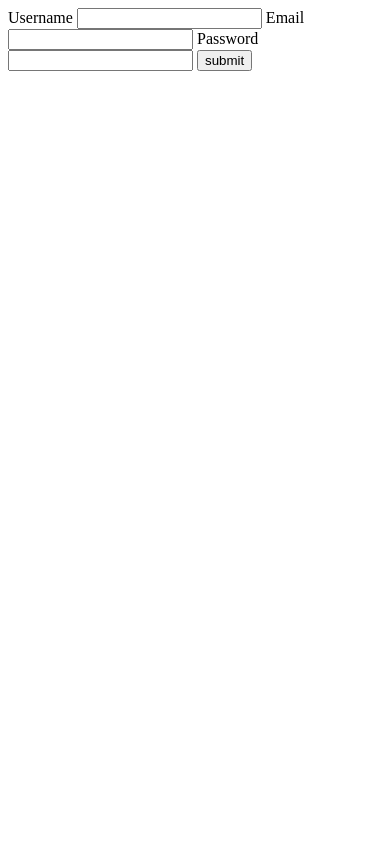
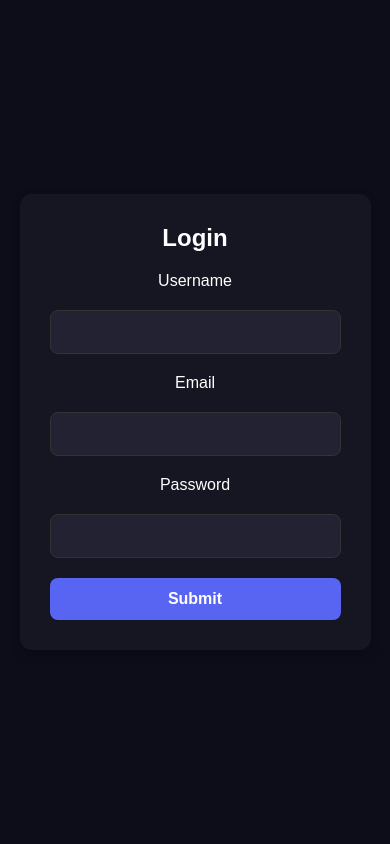
Before and after one commit to RayGSkola/Discord-2.0, a Node server app: page /login in a window 390 px wide. Run offline with Node 20, Linux system fonts and the light colour scheme; some libraries are stand-ins or nearby versions.

Commit message:
FIxade login och börjat på själva messages

```diff
--- a/Public/style.css
+++ b/Public/style.css
@@ -0,0 +1,211 @@
+* {
+    margin: 0;
+    padding: 0;
+    box-sizing: border-box;
+}
+
+html, body {
+    width: 100%;
+    height: 100%;
+    overflow: hidden;
+    background-color: #0d0d1a;
+    color: white;
+    font-family: 'Poppins', sans-serif; /* Softer font */
+}
+
+/* General Chat Layout */
+.chat-container {
+    display: flex;
+    height: 100vh;
+    background-color: #0e0e10;
+}
+
+/* Sidebar (Friend List) */
+.sidebar {
+    width: 22%;
+    background-color: #18181b;
+    padding: 20px;
+    overflow-y: auto;
+    display: flex;
+    flex-direction: column;
+    gap: 10px;
+    box-shadow: 2px 0 10px rgba(0, 0, 0, 0.2);
+}
+
+.sidebar h2 {
+    font-size: 18px;
+    font-weight: 600;
+    margin-bottom: 10px;
+    color: #b3b3b3;
+}
+
+.friend-list {
+    list-style: none;
+    padding: 0;
+}
+
+.friend {
+    padding: 12px;
+    background: #25252b;
+    border-radius: 8px;
+    cursor: pointer;
+    display: flex;
+    align-items: center;
+    transition: 0.3s;
+}
+
+.friend:hover {
+    background: #33333b;
+}
+
+/* Chat Window */
+.chat-window {
+    flex-grow: 1;
+    display: flex;
+    flex-direction: column;
+    justify-content: space-between;
+    background: #1b1b22;
+    padding: 20px;
+    border-left: 1px solid #25252b;
+}
+
+/* Chat Header */
+.chat-header {
+    font-size: 20px;
+    font-weight: 600;
+    padding-bottom: 10px;
+    border-bottom: 1px solid #25252b;
+}
+
+/* Messages */
+.messages {
+    flex-grow: 1;
+    overflow-y: auto;
+    padding: 15px;
+    display: flex;
+    flex-direction: column;
+    gap: 12px;
+}
+
+/* Chat Input */
+.chat-input {
+    display: flex;
+    background: #25252b;
+    padding: 12px;
+    border-radius: 8px;
+}
+
+.chat-input input {
+    flex-grow: 1;
+    padding: 10px;
+    border: none;
+    border-radius: 8px;
+    outline: none;
+    background: #33333b;
+    color: white;
+    transition: 0.3s;
+}
+
+.chat-input input:focus {
+    background: #40404a;
+}
+
+.chat-input button {
+    background: #5865F2;
+    border: none;
+    padding: 10px 18px;
+    color: white;
+    cursor: pointer;
+    border-radius: 8px;
+    margin-left: 10px;
+    transition: 0.3s;
+}
+
+.chat-input button:hover {
+    background: #4752c4;
+}
+
+/* General Auth Page Styling */
+.auth-container {
+    display: flex;
+    justify-content: center;
+    align-items: center;
+    width: 100vw;
+    height: 100vh;
+    background: #0d0d1a;
+}
+
+.auth-form {
+    width: 400px;
+    background-color: #161622;
+    padding: 40px;
+    border-radius: 12px;
+    box-shadow: 0 4px 10px rgba(0, 0, 0, 0.3);
+    display: flex;
+    flex-direction: column;
+    gap: 20px;
+    text-align: center;
+}
+
+.auth-form h2 {
+    color: white;
+    font-size: 24px;
+    font-weight: 600;
+}
+
+.auth-form input {
+    width: 100%;
+    padding: 12px;
+    background-color: #222233;
+    border: 1px solid #333;
+    border-radius: 8px;
+    color: white;
+    font-size: 16px;
+}
+
+.auth-form input:focus {
+    background-color: #33334a;
+    outline: none;
+}
+
+.auth-form button {
+    width: 100%;
+    padding: 12px;
+    background-color: #5865F2;
+    border: none;
+    border-radius: 8px;
+    color: white;
+    font-size: 16px;
+    font-weight: 600;
+    cursor: pointer;
+    transition: background 0.3s;
+}
+
+.auth-form button:hover {
+    background-color: #4752c4;
+}
+
+/* Link to Register/Login */
+.auth-links {
+    font-size: 14px;
+    color: #a0a0c0;
+}
+
+.auth-links a {
+    color: #5865F2;
+    text-decoration: none;
+    font-weight: bold;
+    transition: color 0.3s;
+}
+
+.auth-links a:hover {
+    color: #4752c4;
+}
+
+/* Responsive Adjustments */
+@media (max-width: 500px) {
+    .auth-form {
+        width: 90%;
+        padding: 30px;
+    }
+}
--- a/server.js
+++ b/server.js
@@ -8,7 +8,7 @@ const dotenv = require("dotenv");
 const db = require("./server/config/db");
 const authRoutes = require("./server/routes/auth");
 const chatRoutes = require("./server/routes/chat");
-const { setupSockets } = require("./server/sockets/socket");
+const setupSockets  = require("./server/sockets/socket");
 
 
 dotenv.config();
@@ -49,6 +49,10 @@ app.get("/login", (req, res) => {
     res.render("login");
 });
 
+app.get("/ChatRoom", (req, res) => {
+    res.render("Chat")
+});
+
 // Startar servern
 const PORT = process.env.PORT || 8000;
 server.listen(PORT, () => {
--- a/server/routes/chat.js
+++ b/server/routes/chat.js
@@ -1,9 +1,9 @@
 const express = require("express");
 const router = express.Router();
 
-// Chat-related routes here
+
 router.get("/", (req, res) => {
     res.send("Chat route");
 });
 
-module.exports = router;  // Export router here
+module.exports = router;
--- a/server/sockets/socket.js
+++ b/server/sockets/socket.js
@@ -1,19 +1,16 @@
-// socket.js
+const MessageDB = require("../models/MessageDB");
 
-function setupSockets(io) {
-  io.on("connection", (socket) => {
-      console.log("A user connected");
+module.exports = (io) => {
+    io.on("connection", (socket) => {
+        console.log("🟢 User connected:", socket.id);
 
-      // Example of socket events
-      socket.on("message", (msg) => {
-          console.log("Message received: " + msg);
-          io.emit("message", msg);
-      });
+        socket.on("sendMessage", async ({ senderId, receiverId, message }) => {
+            const savedMessage = await MessageDB.addMessage(senderId, receiverId, message);
+            io.to(receiverId).emit("receiveMessage", savedMessage);
+        });
 
-      socket.on("disconnect", () => {
-          console.log("A user disconnected");
-      });
-  });
-}
-
-module.exports = { setupSockets };
+        socket.on("disconnect", () => {
+            console.log("🔴 User disconnected:", socket.id);
+        });
+    });
+};
--- a/views/login.handlebars
+++ b/views/login.handlebars
@@ -1,12 +1,16 @@
-<form action="/auth/login" method="post">
-  <label for="Username">Username</label>
-    <input type="text" name="Username" required/>
+<div class="auth-container">
+    <form action="/auth/login" method="post" class="auth-form">
+        <h2>Login</h2>
 
-    <label for="Email">Email</label>
-    <input type="email" name="Email" required>
+        <label for="Username">Username</label>
+        <input type="text" name="Username" required />
 
-    <label for="Password">Password</label>
-    <input type="text" name="Password" required>
+        <label for="Email">Email</label>
+        <input type="email" name="Email" required />
 
-    <button type="submit">submit</button>
-</form>
+        <label for="Password">Password</label>
+        <input type="password" name="Password" required />
+
+        <button type="submit">Submit</button>
+    </form>
+</div>
```
Also changed, not shown: server/models/MessageDB.js (+17 -0 lines), server/routes/auth.js (+11 -20 lines), server/sockets/chat.js (+34 -0 lines), views/Chat.handlebars (+25 -0 lines), views/register.handlebars (+14 -12 lines).
